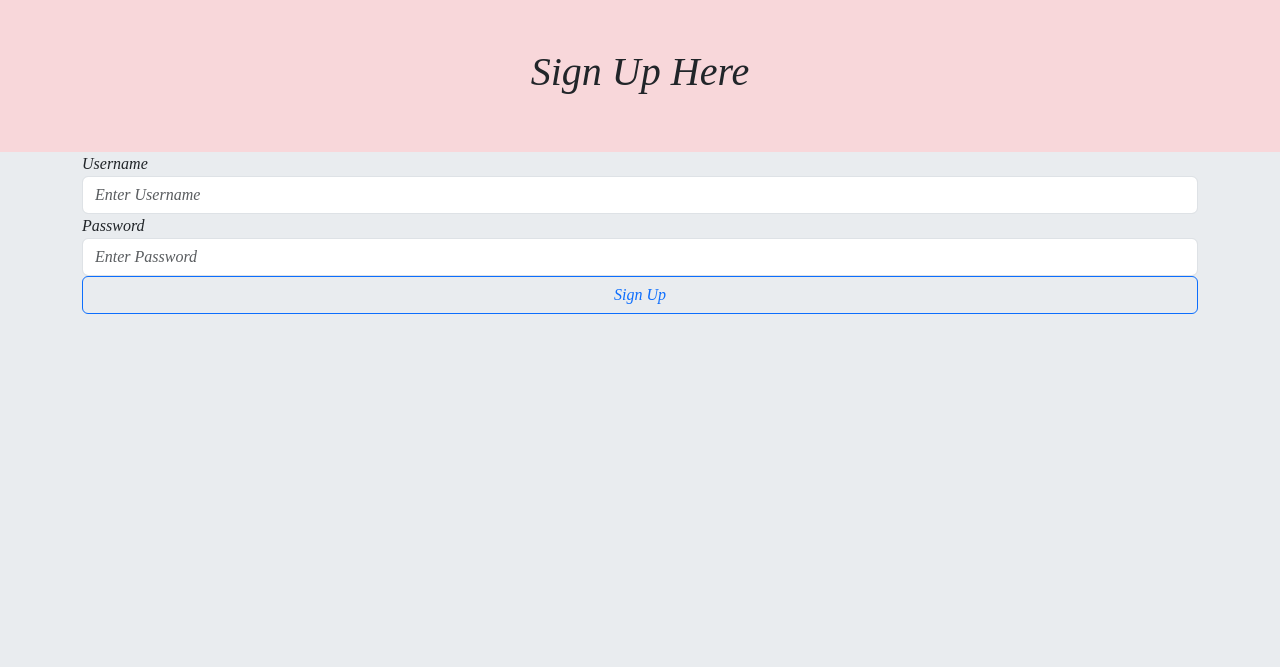
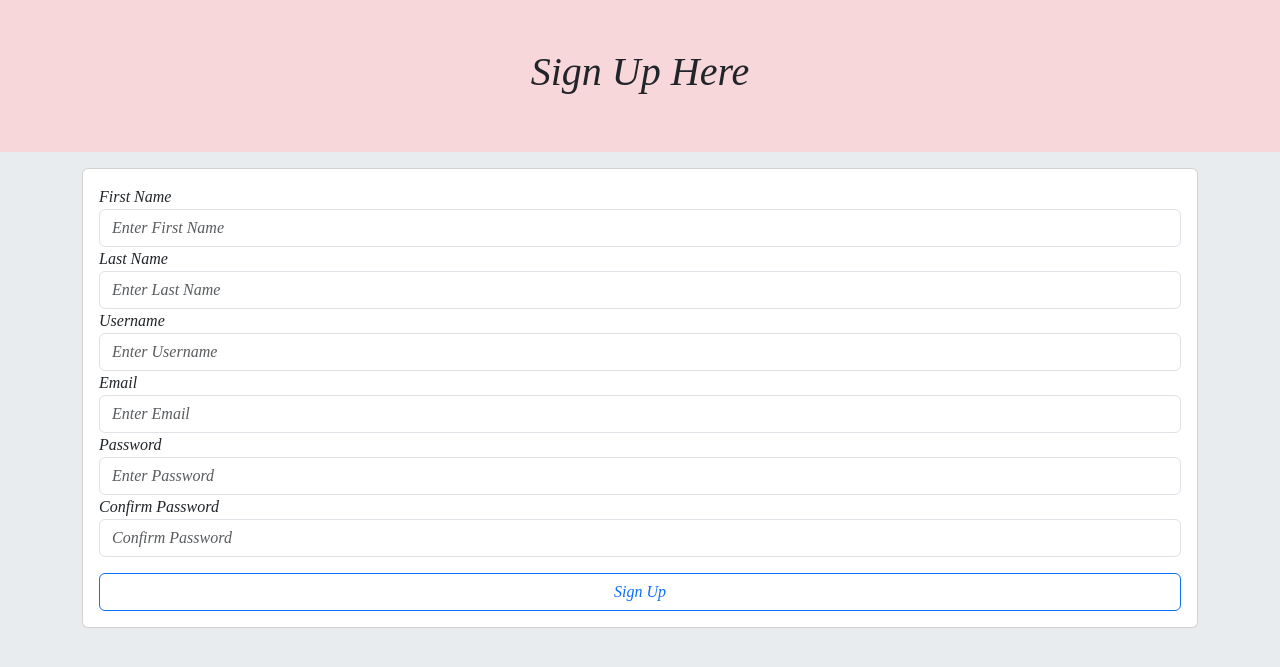
Before and after one commit to TopGameDev/CT-Week6-Day1-Inclass, a Flask app: page /signup in a window 1280 px wide. Shown: the part 56-723 px from the top of the page. Run offline with Flask 3, Linux system fonts and the light colour scheme.

Commit message:
Add SignUpForm and render on signup template

```diff
--- a/app/__init__.py
+++ b/app/__init__.py
@@ -2,7 +2,8 @@ from flask import Flask
 
 #Create an instance of the Flask class
 app = Flask(__name__)
-
+# COnfigure our app with a secret key
+app.config['SECRET_KEY'] = 'you-will-never-guess'
 
 # import all of the routes from the routes fil into the current package
 from app import routes
--- /dev/null
+++ b/app/forms.py
@@ -0,0 +1,13 @@
+from flask_wtf import FlaskForm
+from wtforms import StringField, PasswordField, EmailField, SubmitField
+from wtforms.validators import InputRequired, EqualTo
+
+
+class SignUpForm(FlaskForm):
+    first_name = StringField('First Name', validators=[InputRequired()])
+    last_name = StringField('Last Name', validators=[InputRequired()])
+    username = StringField('Username', validators=[InputRequired()])
+    email = StringField('Email', validators=[InputRequired()])
+    password = PasswordField('Password', validators=[InputRequired()])
+    confirm_pass = PasswordField('Confirm Password', validators=[InputRequired(), EqualTo('password')])
+    submit = SubmitField('Sign Up')
--- a/app/routes.py
+++ b/app/routes.py
@@ -1,5 +1,7 @@
 from app import app
 from flask import render_template
+from app.forms import SignUpForm
+
 
 # Add a route
 @app.route('/')
@@ -10,4 +12,6 @@ def index():
 
 @app.route('/signup')
 def signup():
-    return render_template('signup.html')
+    form = SignUpForm()
+    print(form.first_name)
+    return render_template('signup.html', form=form)
--- a/app/templates/signup.html
+++ b/app/templates/signup.html
@@ -7,11 +7,34 @@
 {% endblock header %}
 
 {% block content %}
-    <form action="">
-        <label for="username">Username</label>
-        <input type="text" name="username" class = "form-control" placeholder="Enter Username">
-        <label for="password">Password</label>
-        <input type="text" name="password" class = "form-control" placeholder="Enter Password">
-        <input type="Submit" value="Sign Up" class="btn btn-outline-primary w-100">
-    </form>
+<div class="col">
+    <div class="card mt-3">
+        <div class="card-body">
+            <form action="">
+                {{ form.csrf_token }}
+
+                {{form.first_name.label}}
+                {{form.first_name(class='form-control', placeholder='Enter First Name')}}
+
+                {{form.last_name.label}}
+                {{form.last_name(class='form-control', placeholder='Enter Last Name')}}
+
+                {{form.username.label}}
+                {{form.username(class='form-control', placeholder='Enter Username')}}
+
+                {{form.email.label}}
+                {{form.email(class='form-control', placeholder='Enter Email')}}
+
+                {{form.password.label}}
+                {{form.password(class='form-control', placeholder='Enter Password')}}
+
+                {{form.confirm_pass.label}}
+                {{form.confirm_pass(class='form-control', placeholder='Confirm Password')}}
+
+                {{form.submit(class='btn btn-outline-primary w-100 mt-3')}}
+            </form>
+        </div>
+    </div>
+</div>
+
 {% endblock content %}
--- a/requirements.txt
+++ b/requirements.txt
@@ -1,9 +1,11 @@
 blinker==1.6.2
 click==8.1.6
 Flask==2.3.2
+Flask-WTF==1.1.1
 importlib-metadata==6.8.0
 itsdangerous==2.1.2
 Jinja2==3.1.2
 MarkupSafe==2.1.3
 Werkzeug==2.3.7
+WTForms==3.0.1
 zipp==3.16.2
```
